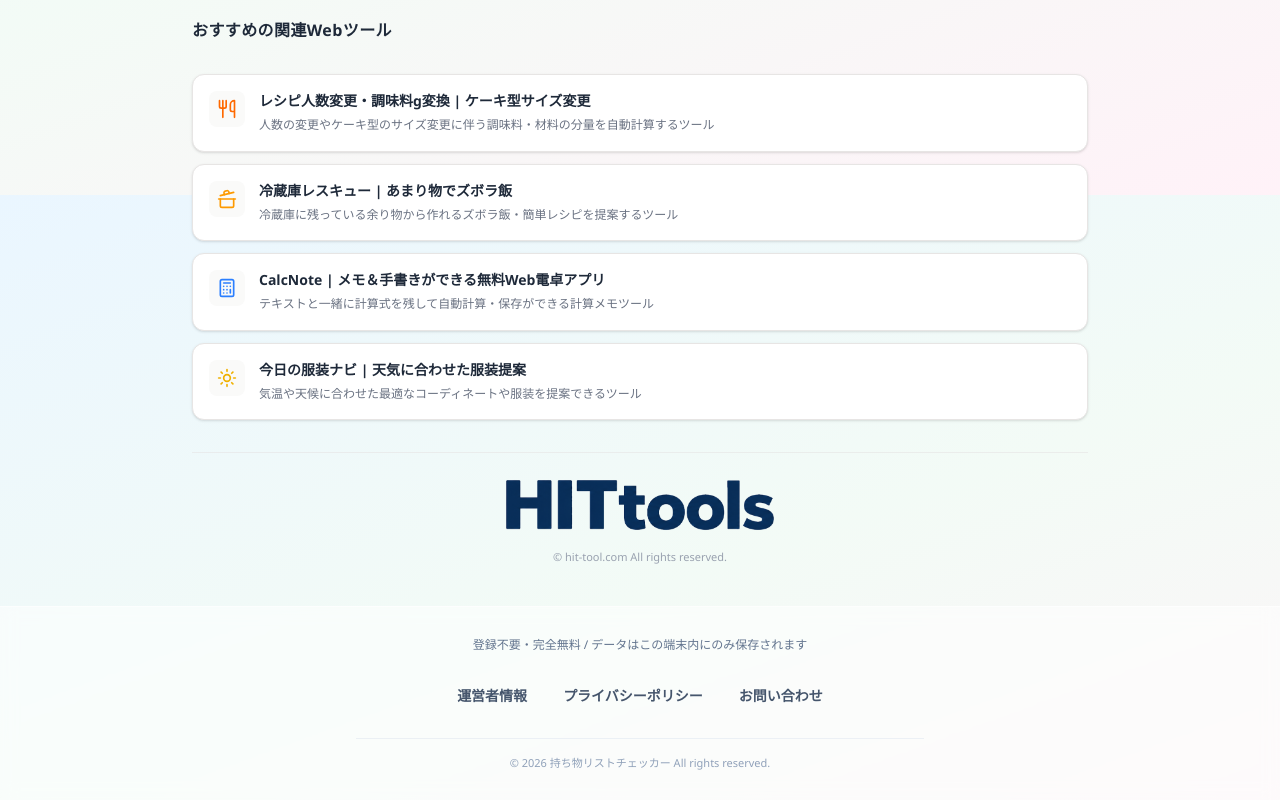
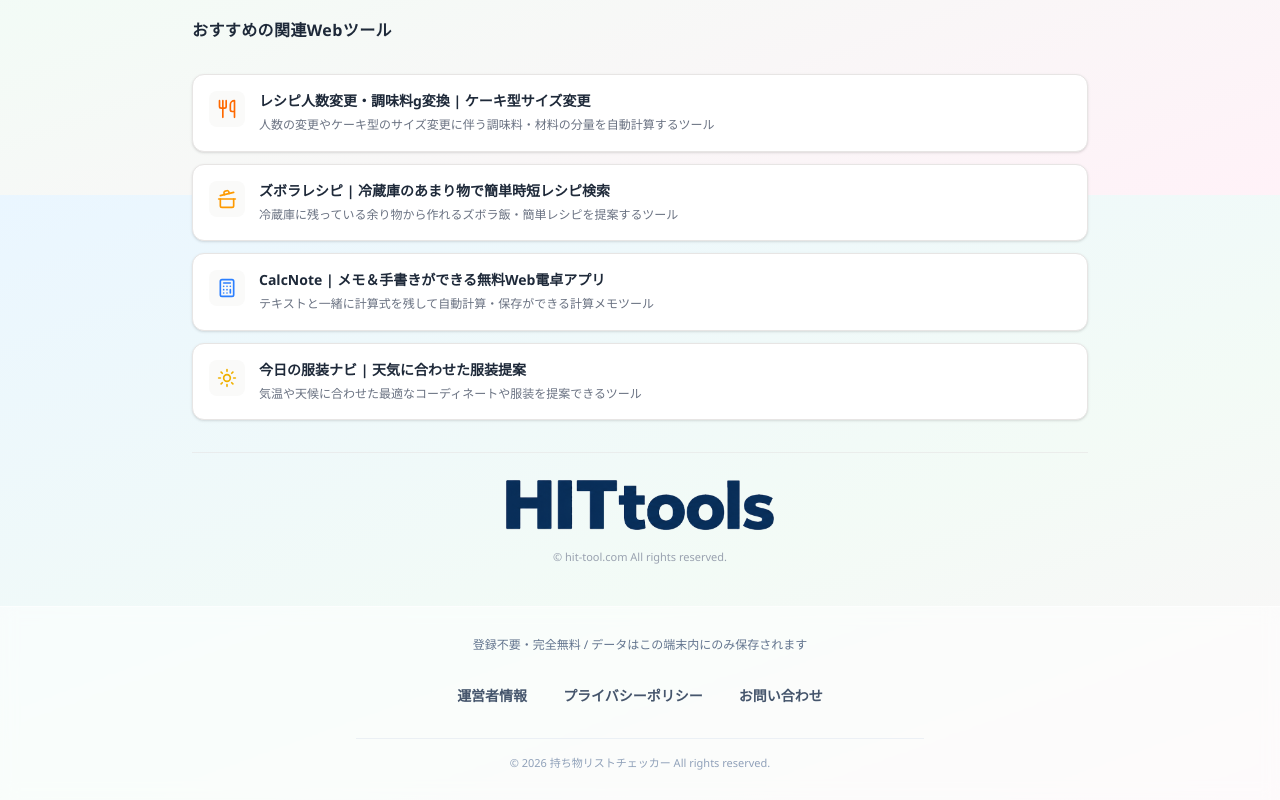
Before and after one commit to meme12-31/travel-checklist2, a Next.js app: page /travel-checklist/ in a window 1280 px wide. Shown: the part 1405-2205 px from the top of the page. Built offline with nearby package versions, Linux system fonts and the light colour scheme.

Commit message:
fix: update related tool title to 'ズボラレシピ | 冷蔵庫のあまり物で簡単時短レシピ検索'

```diff
--- a/src/components/RelatedToolsFooter.tsx
+++ b/src/components/RelatedToolsFooter.tsx
@@ -19,7 +19,7 @@ const ALL_TOOLS: ToolItem[] = [
   },
   {
     id: 'zubora-recipe',
-    name: '冷蔵庫レスキュー | あまり物でズボラ飯',
+    name: 'ズボラレシピ | 冷蔵庫のあまり物で簡単時短レシピ検索',
     url: 'https://hit-tool.com/zubora-recipe',
     description: '冷蔵庫に残っている余り物から作れるズボラ飯・簡単レシピを提案するツール',
     icon: <CookingPot className="w-5 h-5 text-amber-500" />,
```
